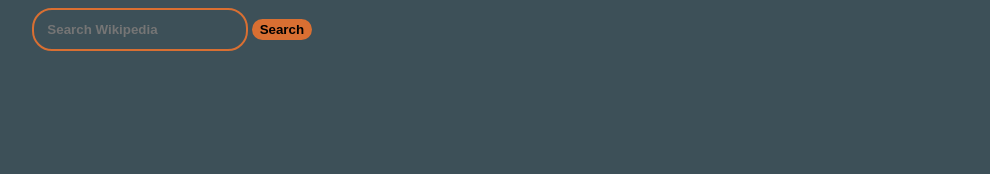
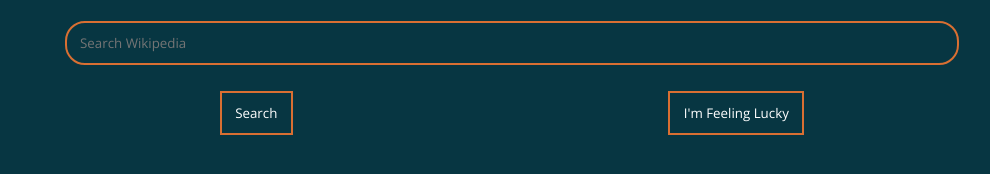
Before and after one commit to schoettker/wikipedia-viewer, a plain HTML site: page index.html in a window 1280 px wide. Shown: the whole page, without its empty margins (128-1118 px from the left). Drawn offline with nearby package versions, Linux system fonts and the light colour scheme.

Commit message:
style upgrade 1.0

```diff
--- a/index.html
+++ b/index.html
@@ -2,13 +2,18 @@
 <html>
   <head>
     <meta http-equiv="content-type" content="text/html; charset=utf-8" />
+    <link href="https://fonts.googleapis.com/css?family=Open+Sans" rel="stylesheet">
     <link rel="stylesheet" href="styles.css"/>
     <title>Wikipedia Viewer</title>
   </head>
   <body>
     <div class='container'>
+      <form>
       <input type="text" name="search" id="search" placeholder="Search Wikipedia" />
-      <button type="submit" id='button'>Search</button>
+      <div class='wrap'>
+        <button type="submit" id='button' class='button'>Search</button>
+        <button id='random' class='button'>I'm Feeling Lucky</button>
+      </div>
       </form>
       <ul id='list'>
       </ul>
--- a/styles.css
+++ b/styles.css
@@ -1,43 +1,66 @@
 body {
-  background: #3D5058;
+  background: #073642;
+  box-sizing: border-box;
+  font-family: 'Open Sans', sans-serif;
 }
 .container {
+  font-family: 'Open Sans', sans-serif;
   max-width: 960px;
   min-width: 230px;
   margin: 0 auto;
+  text-align: center;
 }
 /* search field */
 input {
   background: transparent;
+  font-family: 'Open Sans', sans-serif;
   border: 2px solid #D96F32;
   border-radius: 20px;
-  color: #333;
   height: 26px;
   outline: none;
+  color: white;
+  padding: .5em 1em;
+  transition:         all .2s linear;
+  -moz-transition:    all .2s linear;
+  -o-transition:      all .2s linear;
+  -webkit-transition: all .2s linear;
+  width: 90%;
+  margin-top: 1em;
+}
+input:focus {
+  width: 50%;
+}
 
-  font-weight: bold;
+.wrap {
+  display: flex;
+  justify-content: space-around;
+}
 
-  padding: .5em 1em;
-
+button {
+  margin: 2em auto;
+  font-family: 'Open Sans', sans-serif;
+  padding: .8em 1em;
+  border: solid 2px #D96F32;
+  color: #090909;
+  background: transparent;
+  color: white;
+  margin-top: 2em;
+  /* padding: 2px 8px; */
+  cursor: pointer;
   transition:         all .1s linear;
   -moz-transition:    all .1s linear;
   -o-transition:      all .1s linear;
   -webkit-transition: all .1s linear;
-
-  width: 185px;
+}
+button:hover {
+  background: #D96F32;
 }
 
-input:focus {
-  color: white;
+:focus {
+  outline: none;
 }
-
-#button {
-  /* background: transparent; */
-  background: #D96F32;
-  border: 2px solid #D96F32;
-  border-radius: 20px;
-  cursor: pointer;
-  font-weight: bold;
+::-moz-focus-inner {
+  border: 0;
 }
 /* results */
 ul{
@@ -45,8 +68,20 @@ ul{
 }
 li {
   list-style-type: none;
+  background: #eee;
+  padding: .5em 1em;
+  margin: 1em auto;
 }
 a {
   text-decoration: none;
-  color: black;
+  color: #090909;
+  outline: none;
 }
+h5 {
+  font-size: 1.5em;
+  margin: 0;
+  color: #090909;
+}
+p {
+  color: #090909;
+}
```
